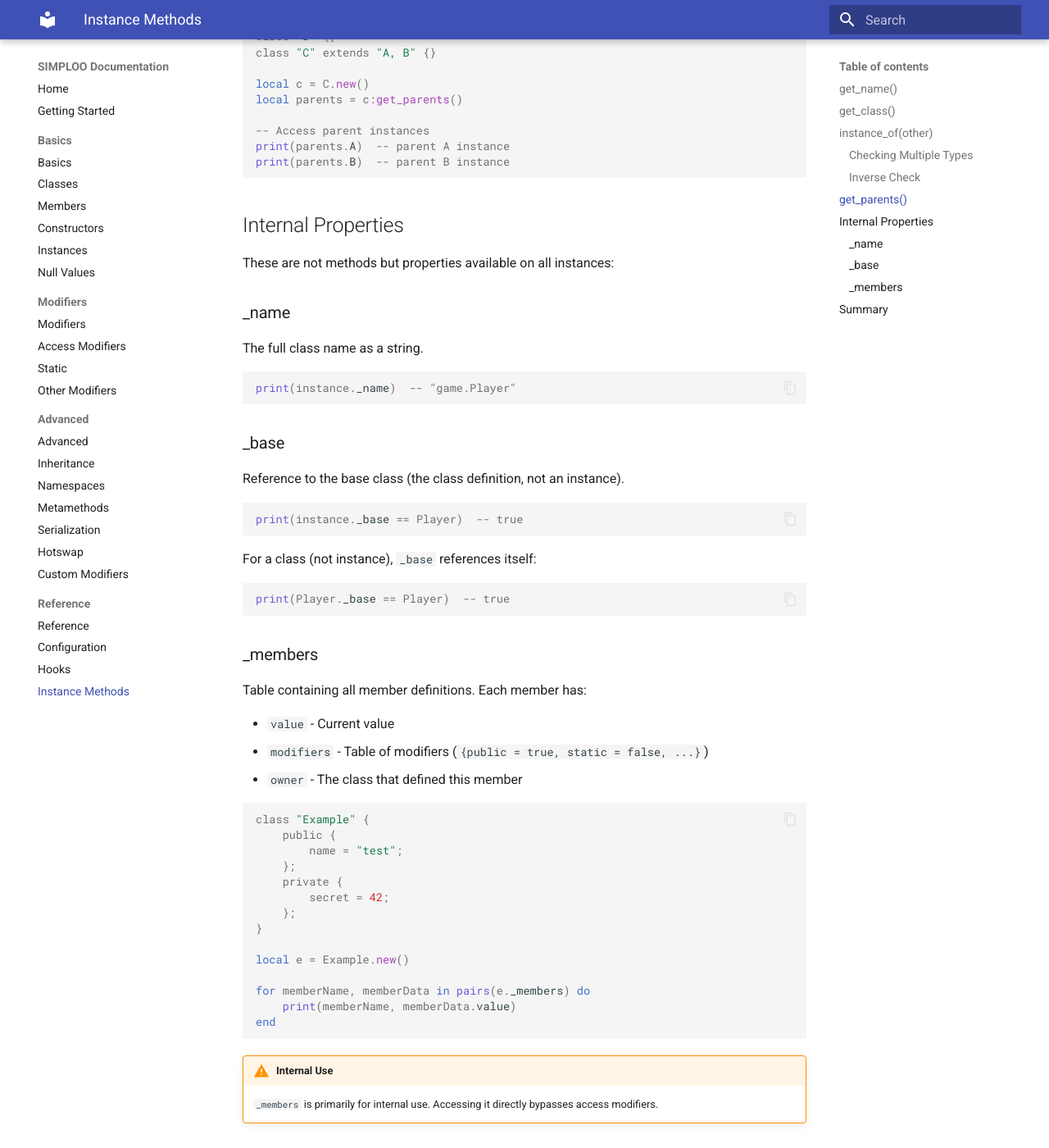
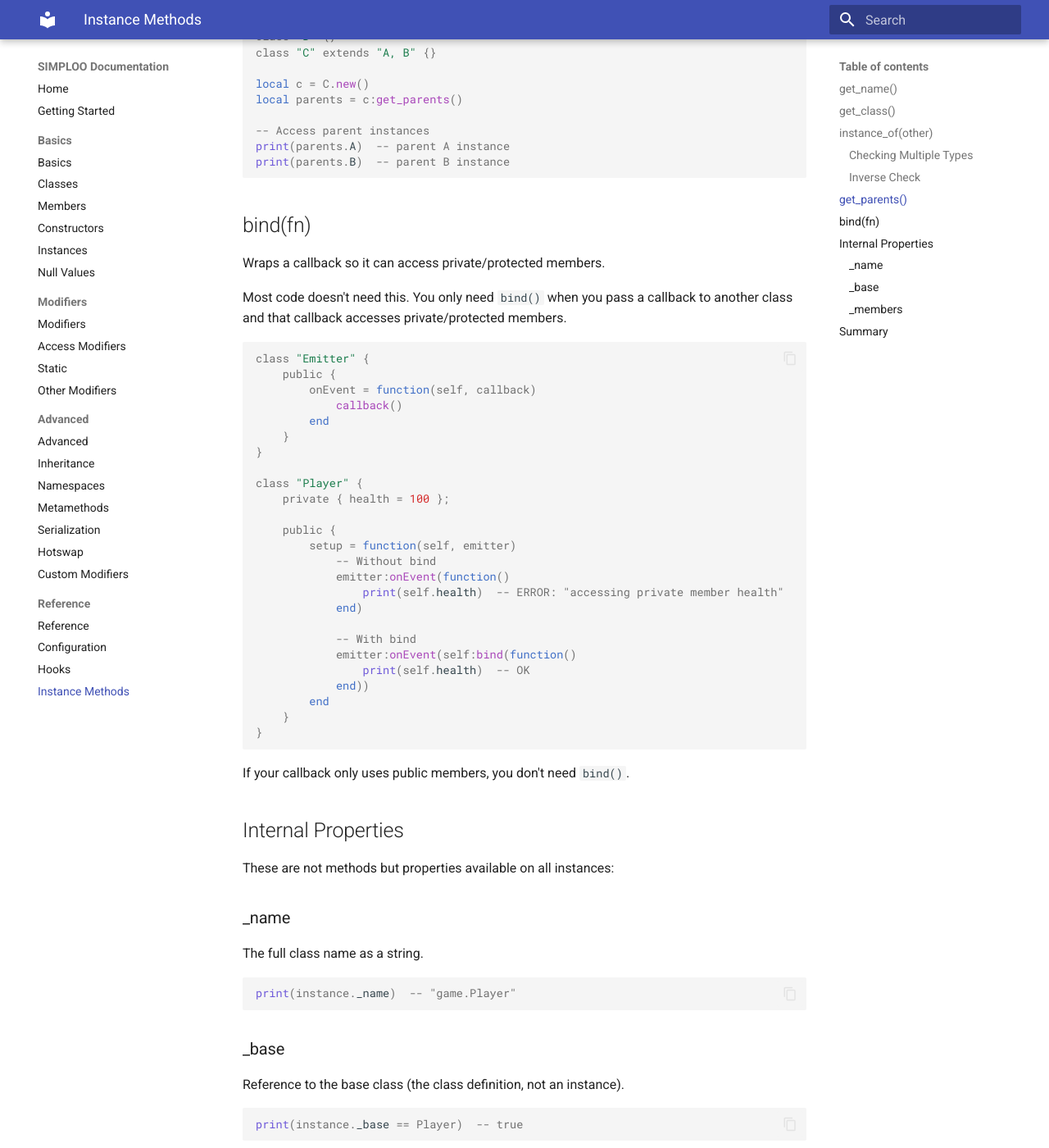
Before and after one commit to maurits150/simploo, an MkDocs documentation site: the page built from docs/reference/instance-methods.md, in a window 1280 px wide and 1400 px high, scrolled down 2379 px. Shown: the whole window at 82% size. Built offline with MkDocs 1.6.1 and Material for MkDocs 9.7.7, drawn with Linux system fonts in a browser that asks for light colours; some of the changed text lies outside the part shown.

Commit message:
Document bind() method

````diff
--- a/docs/reference/instance-methods.md
+++ b/docs/reference/instance-methods.md
@@ -123,6 +123,42 @@ print(parents.A)  -- parent A instance
 print(parents.B)  -- parent B instance
 ```
 
+## bind(fn)
+
+Wraps a callback so it can access private/protected members.
+
+Most code doesn't need this. You only need `bind()` when you pass a callback to another class and that callback accesses private/protected members.
+
+```lua
+class "Emitter" {
+    public {
+        onEvent = function(self, callback)
+            callback()
+        end
+    }
+}
+
+class "Player" {
+    private { health = 100 };
+
+    public {
+        setup = function(self, emitter)
+            -- Without bind
+            emitter:onEvent(function()
+                print(self.health)  -- ERROR: "accessing private member health"
+            end)
+
+            -- With bind
+            emitter:onEvent(self:bind(function()
+                print(self.health)  -- OK
+            end))
+        end
+    }
+}
+```
+
+If your callback only uses public members, you don't need `bind()`.
+
 ## Internal Properties
 
 These are not methods but properties available on all instances:
@@ -185,6 +221,7 @@ end
 | `get_class()` | class | Base class reference |
 | `instance_of(other)` | boolean | Inheritance check |
 | `get_parents()` | table | Parent instances |
+| `bind(fn)` | function | Bind callback to current scope |
 
 | Property | Type | Description |
 |----------|------|-------------|
````
